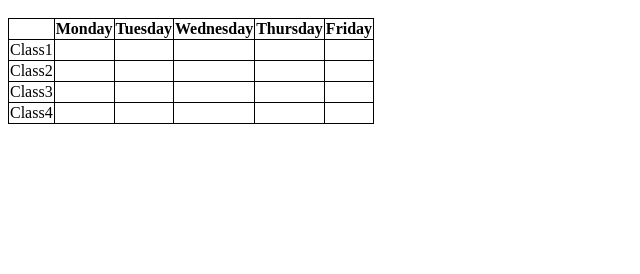
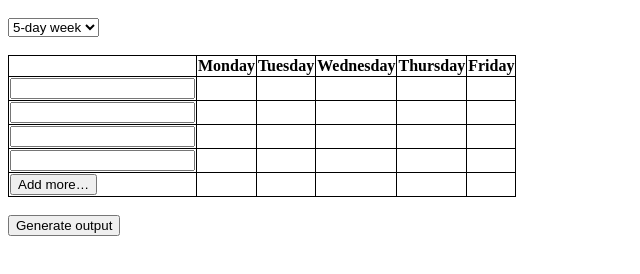
Before and after one commit to psvenk/AgendaCreator, a plain HTML site: page index.html in a window 1280 px wide. Shown: the part 68-342 px from the top of the page, without its empty margins (0-640 px from the left). Drawn offline with Linux system fonts and the light colour scheme.

Commit message:
Update index.html

```diff
--- a/index.html
+++ b/index.html
@@ -7,6 +7,13 @@
 	<body>
 		<h1>AgendaCreator<sub id="betaText">beta</sub></h1>
 		<table>
+			<select id="daysInWeek">
+				<option selected="selected">5-day week</option>
+				<option>7-day week</option>
+				<option>Custom&hellip;</option>
+			</select>
+			<br /><br />
+
 			<thead><tr>
 				<td></td>
 				<th>Monday</th>
@@ -17,7 +24,7 @@
 			</tr></thead>
 			<tbody>
 				<tr>
-					<td>Class1</td>
+					<td><input /></td>
 					<td></td>
 					<td></td>
 					<td></td>
@@ -25,7 +32,7 @@
 					<td></td>
 				</tr>
 				<tr>
-					<td>Class2</td>
+					<td><input /></td>
 					<td></td>
 					<td></td>
 					<td></td>
@@ -33,7 +40,7 @@
 					<td></td>
 				</tr>
 				<tr>
-					<td>Class3</td>
+					<td><input /></td>
 					<td></td>
 					<td></td>
 					<td></td>
@@ -41,7 +48,15 @@
 					<td></td>
 				</tr>
 				<tr>
-					<td>Class4</td>
+					<td><input /></td>
+					<td></td>
+					<td></td>
+					<td></td>
+					<td></td>
+					<td></td>
+				</tr>
+				<tr>
+					<td><input type="button" id="addMore" value="Add more&hellip;" /></td>
 					<td></td>
 					<td></td>
 					<td></td>
@@ -50,5 +65,8 @@
 				</tr>
 			</tbody>
 		</table>
+		<br />
+
+		<input type="button" id="generate" value="Generate output" />
 	</body>
 </html>
```
